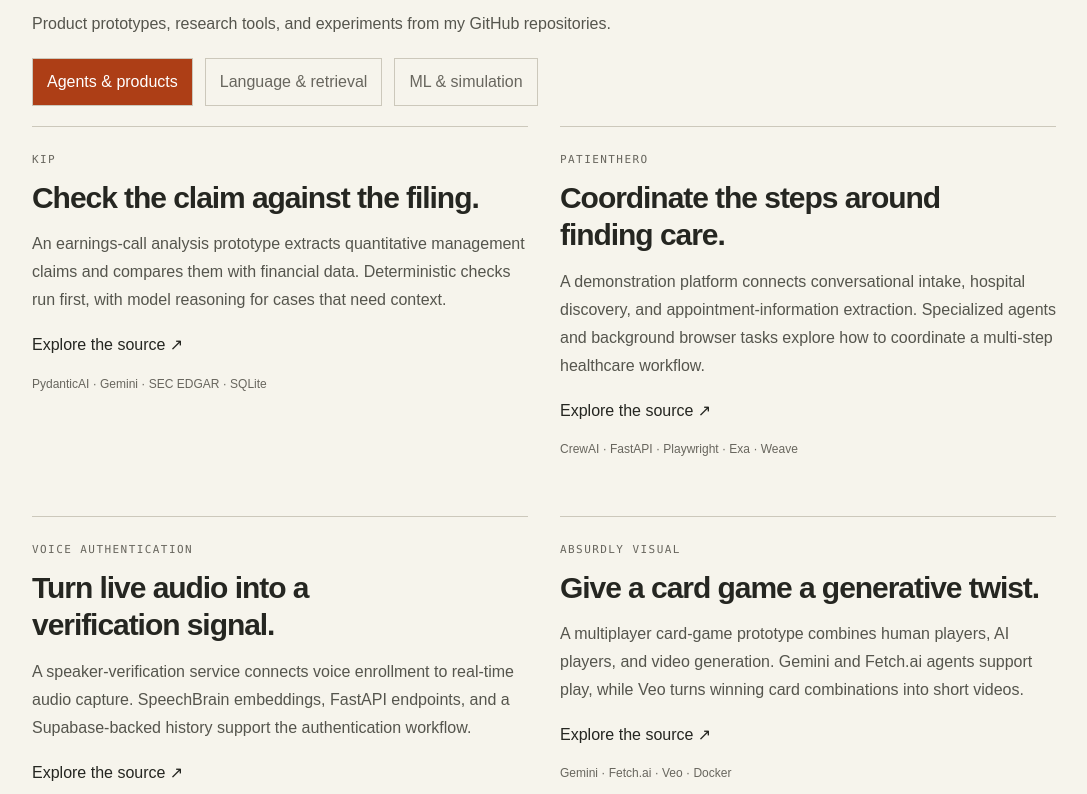
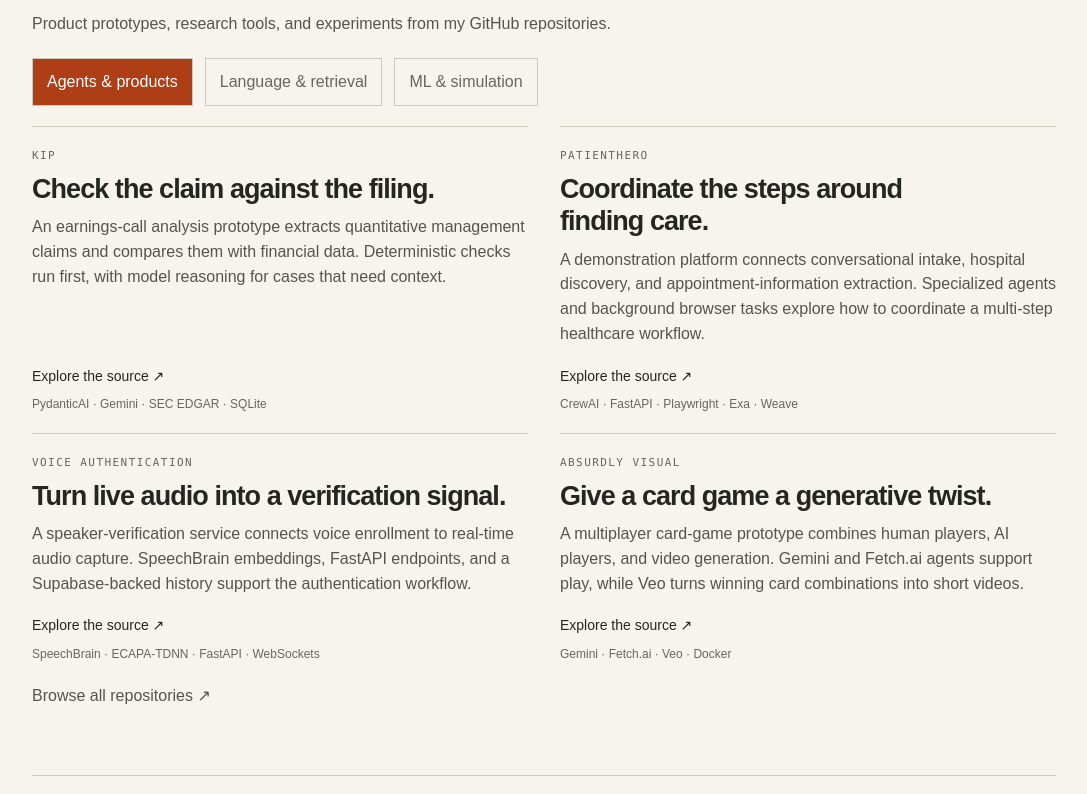
Before and after one commit to Hjhirp/portfolio-website, a React (Create React App) app: page / in a window 1280 px wide. Shown: the part 6646-7440 px from the top of the page, without its empty margins (96-1183 px from the left). Built offline with nearby package versions, Linux system fonts and the light colour scheme.

Commit message:
Tighten project archive spacing and align source footers

```diff
--- a/src/components/notebook/ProjectArchive.tsx
+++ b/src/components/notebook/ProjectArchive.tsx
@@ -1,5 +1,36 @@
 import React, { useState } from "react";
+import styled from "styled-components";
 import { Entry, Grid, Label } from "./Notebook";
+const ArchiveGrid = styled(Grid)`
+  column-gap: 32px;
+  row-gap: 0;
+`;
+const ArchiveEntry = styled(Entry)`
+  display: flex;
+  flex-direction: column;
+  padding: 20px 0;
+  h3 {
+    margin: 8px 0 10px;
+    font-size: clamp(22px, 2.2vw, 27px);
+    line-height: 1.2;
+  }
+  p {
+    margin: 0 0 16px;
+    line-height: 1.55;
+  }
+  footer {
+    margin-top: auto;
+  }
+  footer a {
+    display: inline-block;
+    font-size: 14px;
+    line-height: 1.5;
+  }
+  small {
+    margin-top: 6px;
+    line-height: 1.5;
+  }
+`;
 const projects = [
   { name: "Kip", repo: "Kip", category: "Agents & products", title: "Check the claim against the filing.", description: "An earnings-call analysis prototype extracts quantitative management claims and compares them with financial data. Deterministic checks run first, with model reasoning for cases that need context.", stack: "PydanticAI · Gemini · SEC EDGAR · SQLite" },
   { name: "PatientHero", repo: "PatientHero", category: "Agents & products", title: "Coordinate the steps around finding care.", description: "A demonstration platform connects conversational intake, hospital discovery, and appointment-information extraction. Specialized agents and background browser tasks explore how to coordinate a multi-step healthcare workflow.", stack: "CrewAI · FastAPI · Playwright · Exa · Weave" },
@@ -23,10 +54,10 @@
     <div role="group" aria-label="Project categories" style={{ display: "flex", flexWrap: "wrap", gap: 12, margin: "20px 0" }}>
       {categories.map((name) => <button key={name} type="button" aria-pressed={category === name} onClick={() => setCategory(name)} style={{ padding: "10px 14px", border: "1px solid #ccc8bb", background: category === name ? "#ad3e16" : "transparent", color: category === name ? "#fff" : "#68665e", cursor: "pointer" }}>{name}</button>)}
     </div>
-    <Grid>{projects.filter((project) => project.category === category).map((project) => <Entry key={project.repo}>
+    <ArchiveGrid>{projects.filter((project) => project.category === category).map((project) => <ArchiveEntry key={project.repo}>
       <Label>{project.name}</Label><h3>{project.title}</h3><p>{project.description}</p>
-      <a href={`https://github.com/Hjhirp/${project.repo}`}>Explore the source ↗</a><small>{project.stack}</small>
-    </Entry>)}</Grid>
+      <footer><a href={`https://github.com/Hjhirp/${project.repo}`}>Explore the source ↗</a><small>{project.stack}</small></footer>
+    </ArchiveEntry>)}</ArchiveGrid>
     <p><a href="https://github.com/Hjhirp?tab=repositories">Browse all repositories ↗</a></p>
   </div>;
 }
```
